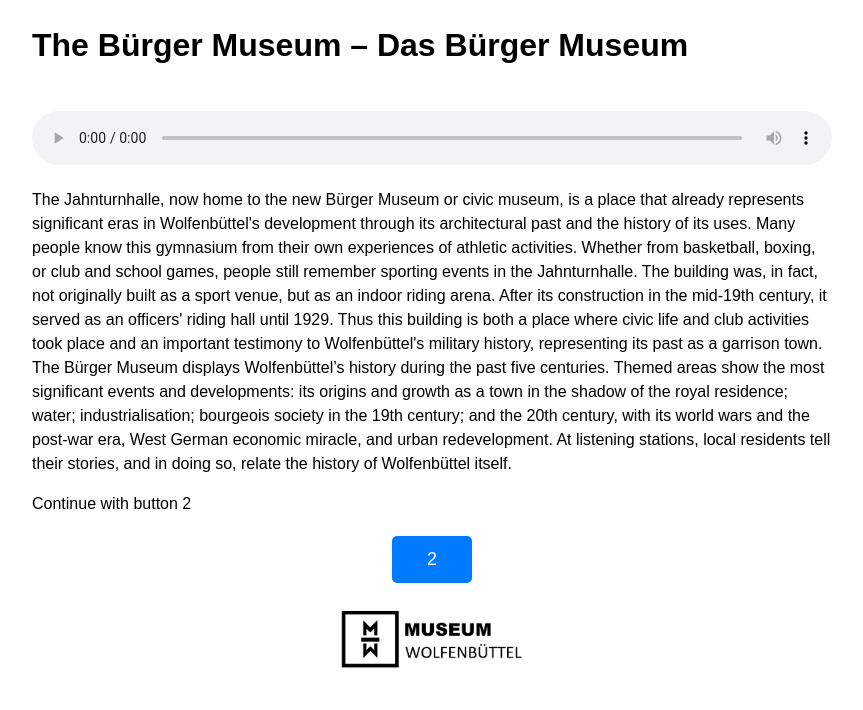
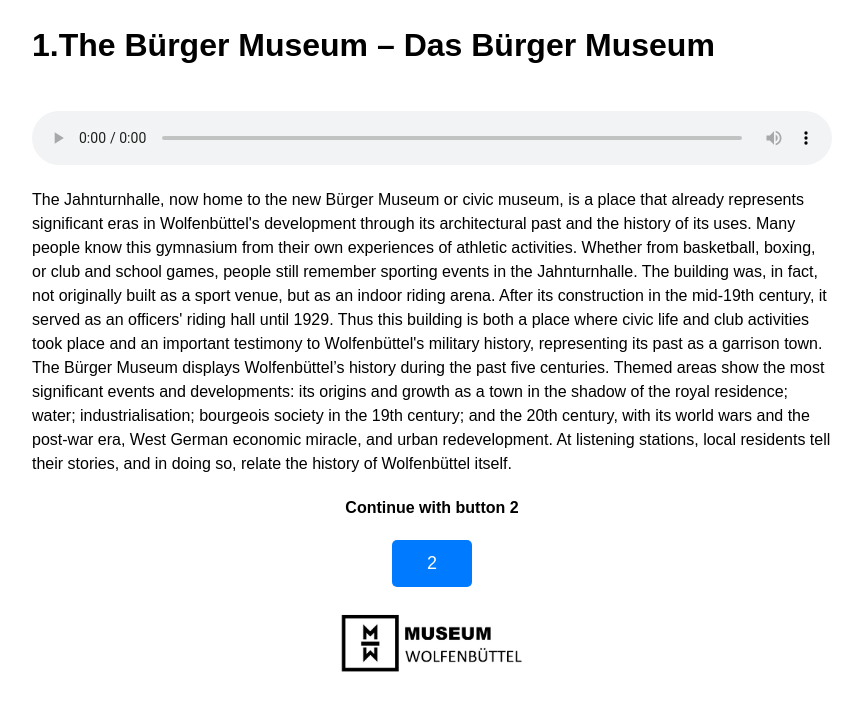
Before and after one commit to MuseumWolfenbuettel/The-B-rger-Museum-, a plain HTML site: page index.html in a window 1280 px wide. Shown: the whole page, without its empty margins (208-1071 px from the left). Drawn offline with Linux system fonts and the light colour scheme.

Commit message:
Update index.html

```diff
--- a/index.html
+++ b/index.html
@@ -36,11 +36,16 @@
             margin: 20px auto 0 auto; /* Центрирование и отступ сверху */
             width: 200px; /* Задайте нужный размер логотипа */
         }
+        .instruction {
+            text-align: center;
+            font-weight: bold; /* Делает текст жирным */
+            margin-top: 20px;
+        }
     </style>
 </head>
 <body>
     <div class="container">
-        <h1>The Bürger Museum – Das Bürger Museum</h1>
+        <h1>1.The Bürger Museum – Das Bürger Museum</h1>
         <!-- Аудиоплеер теперь между заголовком и текстом -->
         <audio controls controlslist="nodownload">
             <source src="BM%20EN.mp3" type="audio/mpeg">
@@ -50,7 +55,8 @@
            The Jahnturnhalle, now home to the new Bürger Museum or civic museum, is a place that already represents significant eras in Wolfenbüttel's development through its architectural past and the history of its uses. Many people know this gymnasium from their own experiences of athletic activities. Whether from basketball, boxing, or club and school games, people still remember sporting events in the Jahnturnhalle. The building was, in fact, not originally built as a sport venue, but as an indoor riding arena. After its construction in the mid-19th century, it served as an officers' riding hall until 1929. Thus this building is both a place where civic life and club activities took place and an important testimony to Wolfenbüttel's military history, representing its past as a garrison town.
 The Bürger Museum displays  Wolfenbüttel’s history during the past five centuries. Themed areas show the most significant events and developments: its origins and growth as a town in the shadow of the royal residence; water; industrialisation; bourgeois society in the 19th century; and the 20th century, with its world wars and the post-war era, West German economic miracle, and urban redevelopment. At listening stations, local residents tell their stories, and in doing so, relate the history of Wolfenbüttel itself.
         </p>
-             <p class="instruction">Continue with button 2</p>
+        <!-- Центрированный и жирный текст -->
+        <p class="instruction">Continue with button 2</p>
         <!-- Кнопка с цифрой 2 -->
         <a href="https://museumwolfenbuettel.github.io/Becoming-a-Town-und-Stadtwerdung/" class="button">2</a>
 
```
